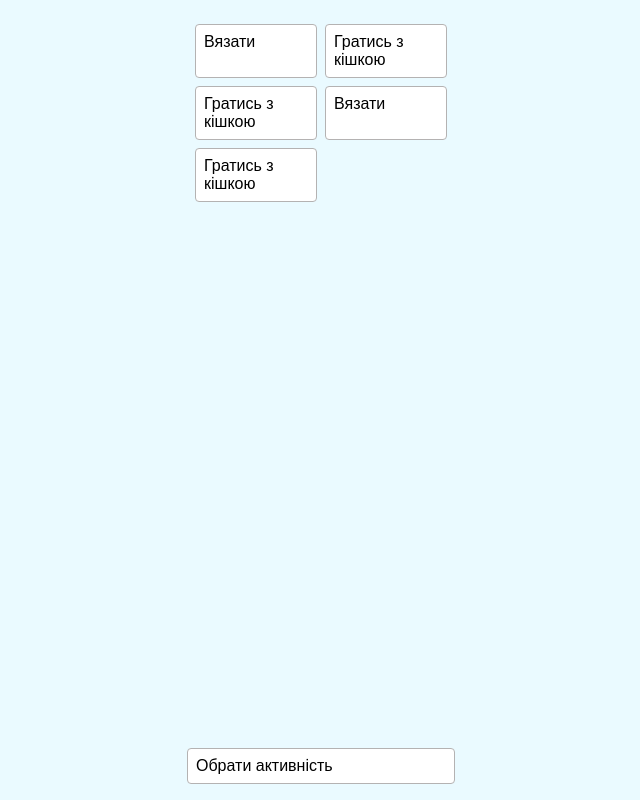
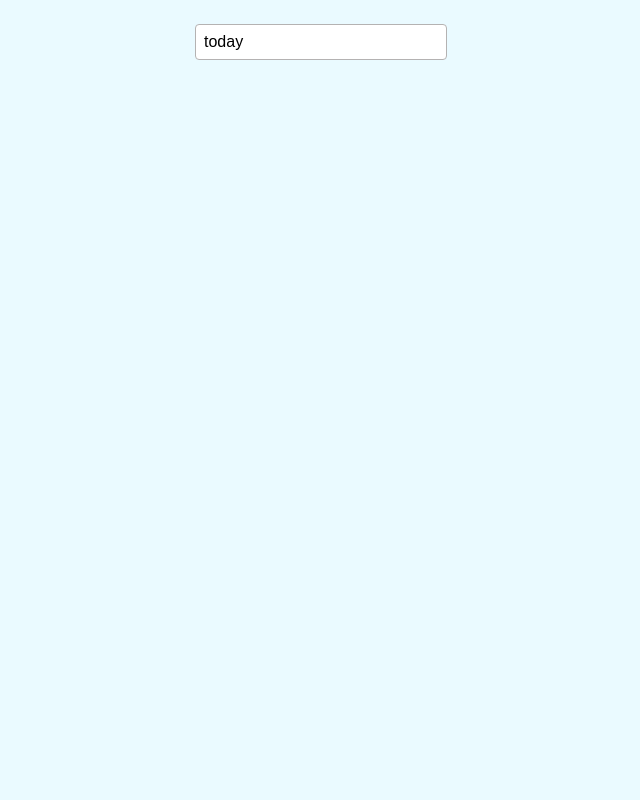
Before and after one commit to ivan-hryshko/action-selector, a Nuxt app: page / in a window 1280 px wide. Shown: the whole page, without its empty margins (319-959 px from the left). Built offline with nearby package versions, Linux system fonts and the light colour scheme.

Commit message:
feat: added list selector

```diff
--- a/app.vue
+++ b/app.vue
@@ -2,18 +2,34 @@
   <div class="main">
     <div class="container">
       <div
+        v-if="isListSelected"
         class="actions-list"
       >
         <div
-          v-for="action in actionsList"
+          v-for="action in actionsList[selectedListIndex].actions"
           :key="action"
           class="action"
         >
-          {{ action }}
+          {{ action}}
         </div>
       </div>
+      <div
+        v-else
+        class="actions-list"
+      >
+        <div
+          v-for="(list, index) in actionsList"
+          :key="list"
+          class="action"
+          @click="selectList(index)"
+        >
+          {{ list.name }}
+        </div>
+      </div>
+
       <div class="footer">
         <div
+          v-if="isListSelected"
           class="action"
         >
           Обрати активність
@@ -24,15 +40,30 @@
 </template>
 
 <script setup>
-import { ref } from 'vue';
+import { ref, computed } from 'vue';
 
+const selectedListIndex = ref(null)
 const actionsList = ref([
+  {
+    name: 'today',
+    actions: [
       'Вязати',
       'Гратись з кішкою',
       'Гратись з кішкою',
       'Вязати',
       'Гратись з кішкою',
+    ]
+  }
 ])
+
+const isListSelected = computed(() => {
+  return selectedListIndex.value === 0 || selectedListIndex.value > 0
+})
+
+function selectList(index) {
+  console.log('index :>> ', index);
+  selectedListIndex.value = index
+}
 </script>
 
 <style lang="scss">
@@ -52,18 +83,30 @@ const actionsList = ref([
 }
 
 .actions-list {
-  display: grid;
-  grid-template-columns: auto auto;
-  grid-auto-rows: min-content;
+  display: flex;
+  flex-direction: column;
   gap: 8px;
   padding: 8px;
   overflow-y: auto;
 }
+// .actions-list {
+//   display: grid;
+//   grid-template-columns: auto auto;
+//   grid-auto-rows: min-content;
+//   gap: 8px;
+//   padding: 8px;
+//   overflow-y: auto;
+// }
 .action {
   padding: 8px;
   border: 1px solid rgb(180, 178, 178);
   border-radius: 4px;
   background-color: white;
+}
+
+.footer {
+  display: flex;
+  gap: 8px;
 }
 
 @media screen and (max-width: 768px) {
```
Lines whose indentation alone changed are shown as unchanged.
